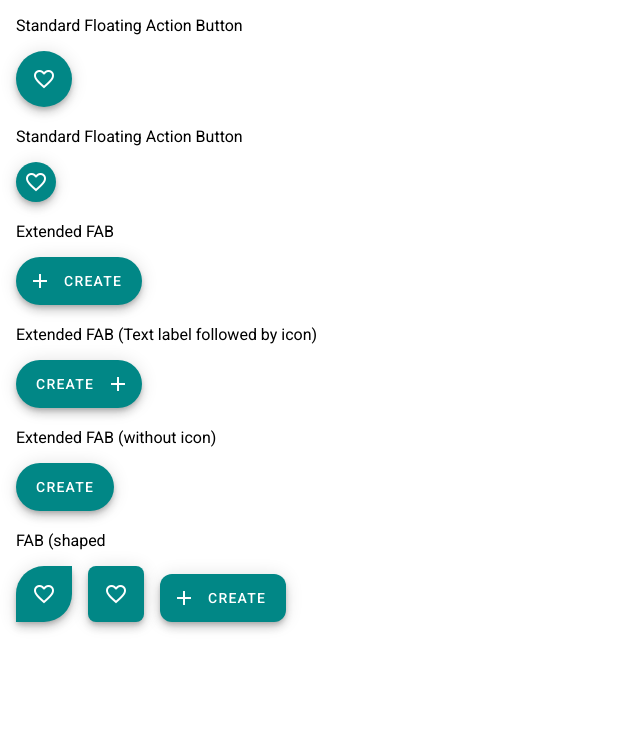
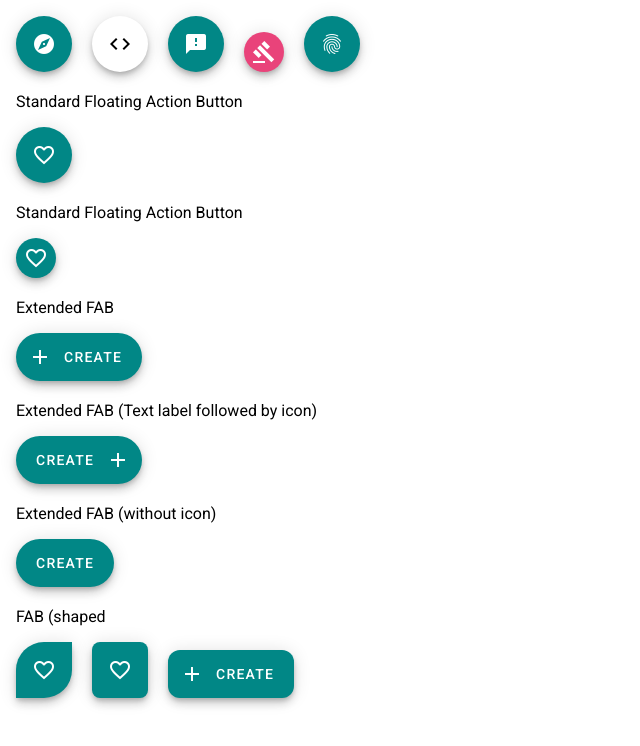
Before and after one commit to CaptainCodeman/mega-material, a website: page docs/fab.html in a window 1280 px wide. Shown: the whole page, without its empty margins (0-640 px from the left). Drawn offline with Linux system fonts and the light colour scheme.

Commit message:
Add FAB styling

```diff
--- a/docs/fab.html
+++ b/docs/fab.html
@@ -8,8 +8,26 @@
   <link rel="stylesheet" href="https://fonts.googleapis.com/css?family=Roboto:300,400,500,600,700">
   <link rel="stylesheet" href="./styles.css">
   <style>
+    mwc-fab {
+      margin-right: 16px;
+    }
+
+    .light {
+      --mdc-theme-on-primary: black;
+      --mdc-theme-primary: white;
+      --mdc-theme-on-secondary: black;
+      --mdc-theme-secondary: white;
+    }
+
+    .pink {
+      --mdc-theme-on-primary: white;
+      --mdc-theme-primary: #e9437a;
+      --mdc-theme-on-secondary: white;
+      --mdc-theme-secondary: #e9437a;
+    }
+
     .shaped {
-      margin-right: 12px;
+      margin-right: 16px;
     }
     .shaped-1 {
       border-radius: 50% 0;
@@ -27,6 +45,12 @@
 </head>
 
 <body>
+  <mwc-fab icon="explore" title="Explore the world. (This is an example label.)"></mwc-fab>
+  <mwc-fab class="light" icon="code" title="Show me the code. (This is an example label.)"></mwc-fab>
+  <mwc-fab icon="feedback" title="Provide feedback. (This is an example label.)"></mwc-fab>
+  <mwc-fab class="pink" icon="gavel" mini></mwc-fab>
+  <mwc-fab icon="fingerprint"></mwc-fab>
+
   <p>Standard Floating Action Button</p>
   <mwc-fab icon="favorite_border"></mwc-fab>
   <p>Standard Floating Action Button</p>
--- a/src/fab.ts
+++ b/src/fab.ts
@@ -56,7 +56,7 @@ export class FABElement extends LitElement {
   -moz-appearance: none;
   -webkit-appearance: none;
   overflow: hidden;
-  background-color: #018786;
+  background-color: var(--mdc-theme-secondary, #018786);
   color: var(--mdc-theme-on-secondary, #fff);
 }
 
@@ -64,7 +64,7 @@ mwc-ripple {
   width: 100%;
   height: 100%;
   border-radius: inherit;
-  --mdc-ripple-bg-color: #fff;
+  --mdc-ripple-bg-color: var(--mdc-theme-on-secondary, #fff);
 }
 
 button {
```
Also changed, not shown: docs/fab.js (+1 -1 lines), docs/index.html (+1 -1 lines).
